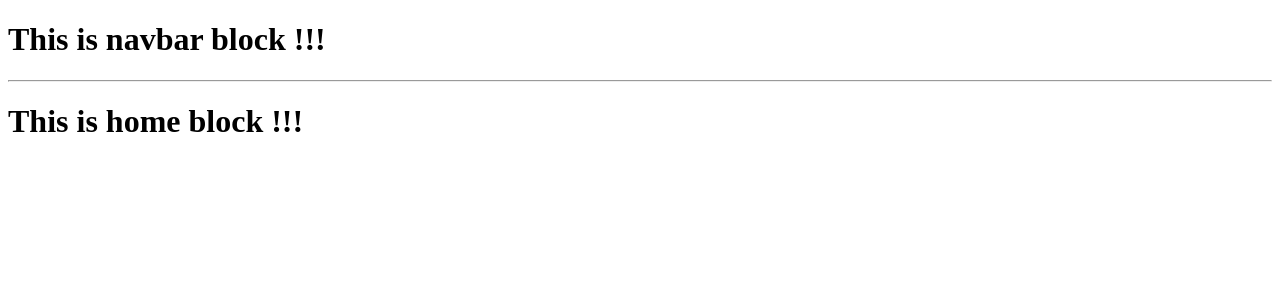
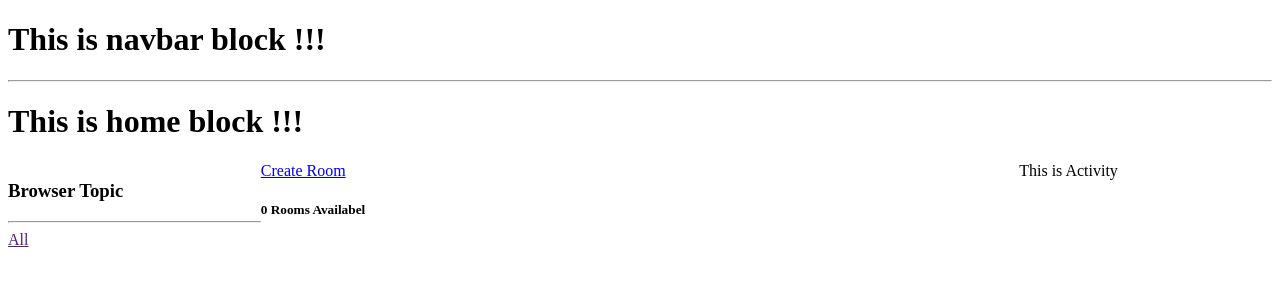
Before and after one commit to codewithpradip/disroom, a Django app: page / in a window 1280 px wide. Shown: the top 300 px of the page. Run offline with Django 4.2, Linux system fonts and the light colour scheme; data that the repository does not hold is empty.

Commit message:
feat: implement rooms crud functionality

```diff
--- a/core/templates/core/home.html
+++ b/core/templates/core/home.html
@@ -1,5 +1,41 @@
 {% extends 'core/main.html' %}
 
 {% block content %}
+    <style>
+        .home-container{
+        display: grid;
+        grid-template-columns: 1fr 3fr 1fr;
+        }
+    </style>
     <h1>This is home block !!!</h1>
+    <div class="home-container">
+        <div class="topic">
+            <h3>Browser Topic</h3>
+            <hr>
+            <div>
+                <a href="">All</a>
+            </div>
+            {% for topic in topics %}
+            <div>
+                <a href="">{{topic.name}}</a>
+            </div>
+            {% endfor %}
+        </div>
+        <div class="feed">
+            <a href="{% url 'create_room' %}">Create Room</a>
+            <h5>{{room_count}} Rooms Availabel</h5>
+            <div>
+                {% for room in rooms %}
+                <a href="{% url 'update_room' room.id %}">Edit</a>
+                <a href="{% url 'delete_room' room.id %}">Delete</a>
+                <a href="">@{{room.host.username}}</a>
+                <h3>{{ room.id }}--><a href="{% url 'room_detail' room.id %}">{{room.name}}</a></h3>
+                <small>{{room.topic.name}}</small><hr>
+                {% endfor %}
+            </div>
+        </div>
+        <div class="activity">
+            This is Activity
+        </div>
+    </div>
 {% endblock %}
--- a/core/urls.py
+++ b/core/urls.py
@@ -2,5 +2,5 @@ from django.urls import path
 from . import views
 
 urlpatterns = [
-    path('', views.home, name='home'),
+    path('', views.home_view, name='home'),
 ]
--- a/core/views.py
+++ b/core/views.py
@@ -1,5 +1,10 @@
 from django.shortcuts import render
+from room.models import Room,Topic
 
 # Create your views here.
-def home(request):
-    return render(request, 'core/home.html')
+def home_view(request):
+    rooms = Room.objects.all()
+    topics = Topic.objects.all()
+    room_count = rooms.count()
+    context = {'rooms': rooms, 'room_count': room_count, 'topics': topics}
+    return render(request, 'core/home.html', context)
--- a/disroom/urls.py
+++ b/disroom/urls.py
@@ -18,5 +18,6 @@ from django.urls import path, include
 
 urlpatterns = [
     path('admin/', admin.site.urls),
-    path('', include('core.urls'))
+    path('', include('core.urls')),
+    path('room/', include('room.urls'))
 ]
--- /dev/null
+++ b/room/templates/room/room_detail.html
@@ -0,0 +1,5 @@
+{% extends 'core/main.html' %}
+
+{% block content %}
+<h1>This is room detail block !!!</h1>
+{% endblock %}
--- /dev/null
+++ b/room/urls.py
@@ -0,0 +1,9 @@
+from django.urls import path
+from . import views
+
+urlpatterns = [
+    path('room-detail/<int:pk>', views.room_detail_view, name='room_detail'),
+    path('create-room/', views.create_room_view, name='create_room'),
+    path('update-room/<int:pk>', views.update_room_view, name='update_room'),
+    path('delete-room/<int:pk>', views.delete_room_view, name='delete_room'),
+]
```
Also changed, not shown: room/forms.py (added, +7 -0 lines), room/templates/room/create_room_form.html (added, +11 -0 lines), room/templates/room/delete_room.html (added, +10 -0 lines), room/views.py (+36 -1 lines).
